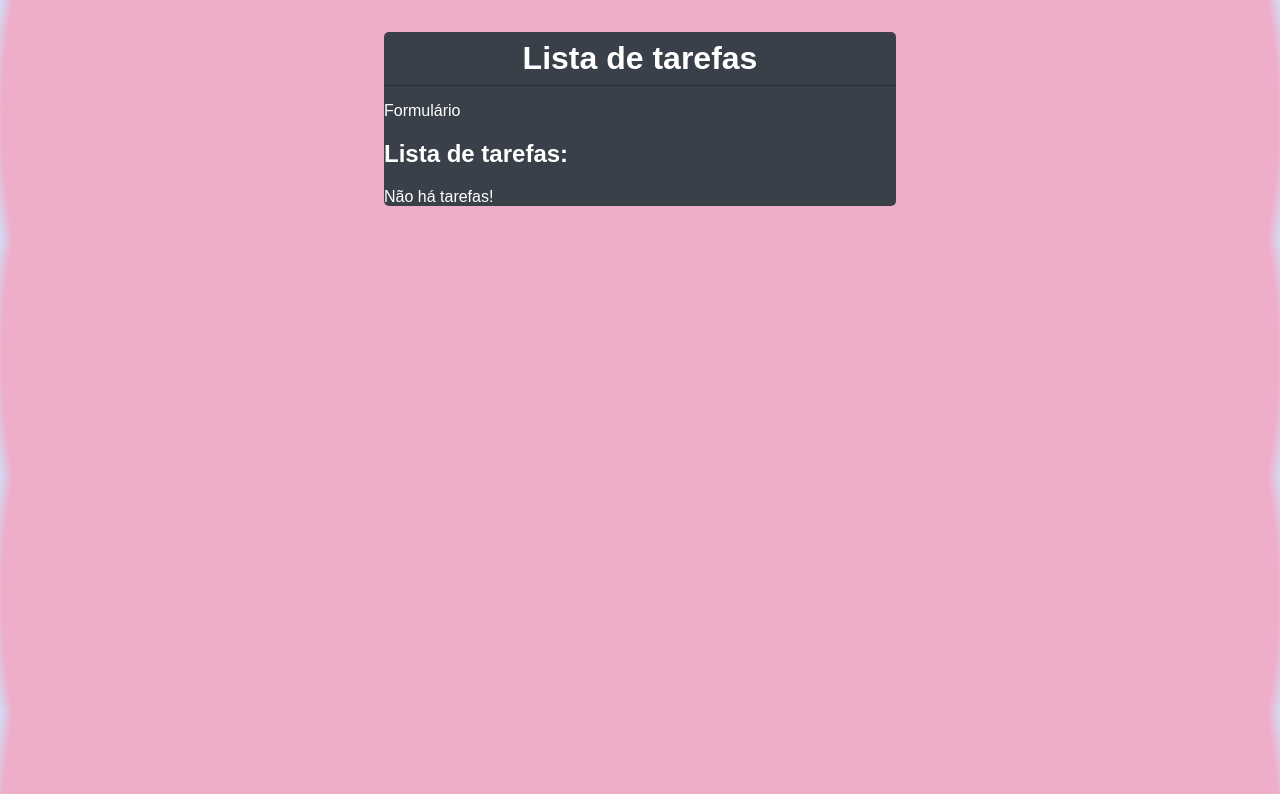
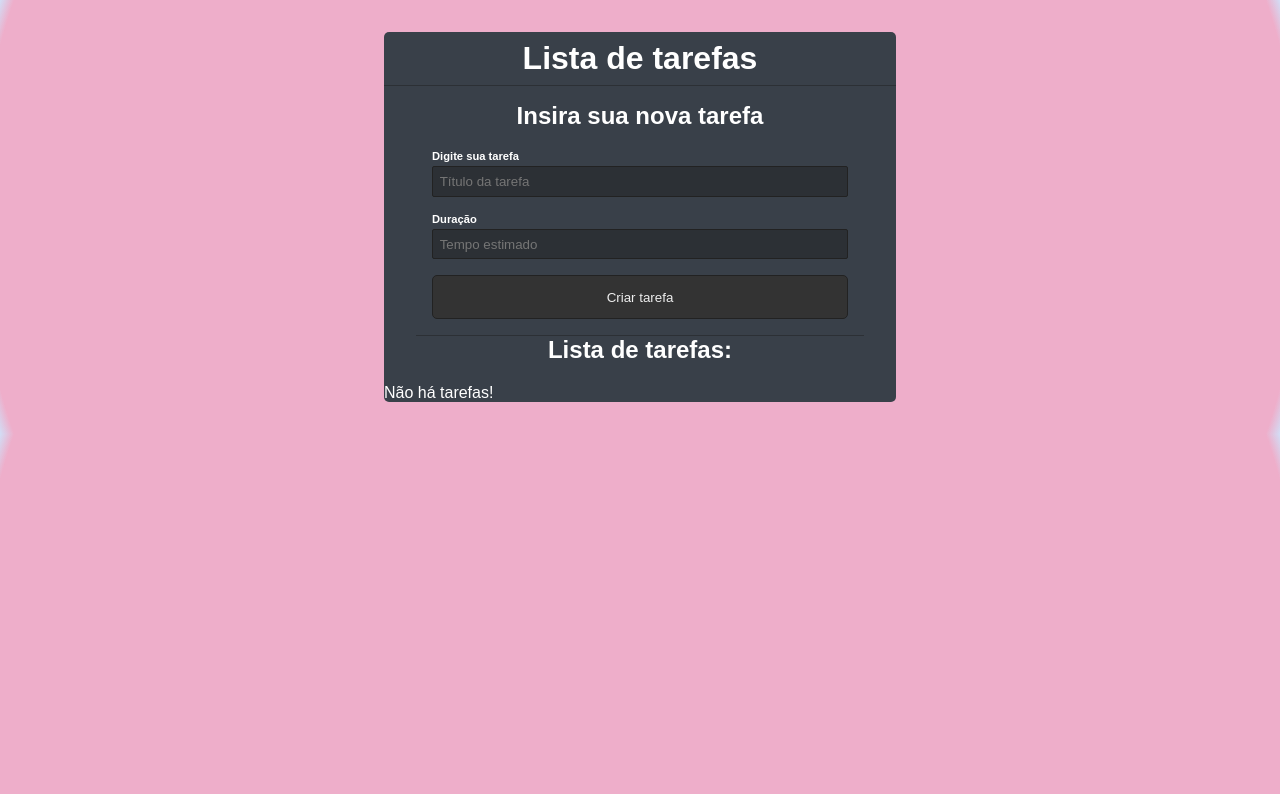
Before and after one commit to laralrnc/ToDoListREACT, a React (Create React App) app: page / in a window 1280 px wide. Shown: the top 794 px of the page. Built offline with nearby package versions, Linux system fonts and the light colour scheme.

Commit message:
Testando a API

```diff
--- a/data/db.json
+++ b/data/db.json
@@ -1,3 +1,10 @@
 {
-    "todos":[]
+  "todos": [
+    {
+      "id": 0.46853997870757613,
+      "title": "fvbgfb",
+      "time": "2",
+      "done": false
+    }
+  ]
 }
--- a/package.json
+++ b/package.json
@@ -3,10 +3,10 @@
   "version": "0.1.0",
   "private": true,
   "dependencies": {
-    "@material-ui/icons": "4.11.2",
     "@testing-library/jest-dom": "^5.16.4",
     "@testing-library/react": "^13.3.0",
     "@testing-library/user-event": "^13.5.0",
+    "json-server": "^0.17.0",
     "react": "^18.2.0",
     "react-dom": "^18.2.0",
     "react-scripts": "5.0.1",
--- a/src/App.css
+++ b/src/App.css
@@ -13,3 +13,41 @@
 .todo-header h1{
     margin: 0;
 }
+.form-todo{
+    padding:1em;
+    margin: 0 2em;
+    border-bottom: 1px solid #2c3035;
+}
+.form-todo h2,
+.list-todo h2{
+    text-align: center;
+    margin-top: 0;
+
+}
+.form-control{
+    display: flex;
+    flex-direction: column;
+    margin-bottom: 1em;
+}
+.form-control label{
+    font-weight: bold;
+    font-size: .7em;
+    margin-bottom: .4em;
+}
+.form-control input{
+    border: 1px solid #222;
+    border-radius: 2px;
+    background-color: #2c3035;
+    padding: 0.5em;
+    color: #dfdfdf;
+}
+input[type="submit"]{
+    background-color: #333;
+    color:#eee;
+    display: block;
+    width: 100%;
+    border: 1px solid #222;
+    border-radius: 5px;
+    padding: 1em;
+    cursor: pointer;
+}
--- a/src/App.js
+++ b/src/App.js
@@ -6,6 +6,30 @@
 
 
 function App() {
+
+  const handleSubmit = async (e) => {
+    e.preventDefault()
+    const todo = {
+      id: Math.random(),
+      title,
+      time,
+      done: false,
+    };
+
+    await fetch(API+ "/todos", {
+      method: "POST",
+      body: JSON.stringify(todo),
+      headers:{
+        "Content-type": "application/json",
+      },
+
+    })
+
+    console.log(todo);
+    setTime("");
+    setTime("");
+  };
+
   const [title, setTitle] = useState("")
   const [time, setTime] = useState("")
   const [todos, setTodos] = useState([])
@@ -16,7 +40,26 @@
         <h1>Lista de tarefas</h1>
       </div>
       <div className="form-todo">
-        <p>Formulário</p>
+        <h2>Insira sua nova tarefa</h2>
+        <form onSubmit={handleSubmit}>
+          <div className='form-control'>
+            <label htmlFor='title'>Digite sua tarefa</label>
+            <input type="text" name='title' placeholder='Título da tarefa'
+              onChange={(e) => setTitle(e.target.value)}
+              value={title || ""}
+              required />
+
+          </div>
+          <div className='form-control'>
+            <label htmlFor='time'>Duração</label>
+            <input type="text" name='time' placeholder='Tempo estimado'
+              onChange={(e) => setTime(e.target.value)}
+              value={time || ""}
+              required />
+
+          </div>
+          <input type="submit" value="Criar tarefa" />
+        </form>
       </div>
       <div className="list-todo">
         <h2>Lista de tarefas:</h2>
```
Also changed, not shown: 2 other files (tests, documents, lock files or other folders).
